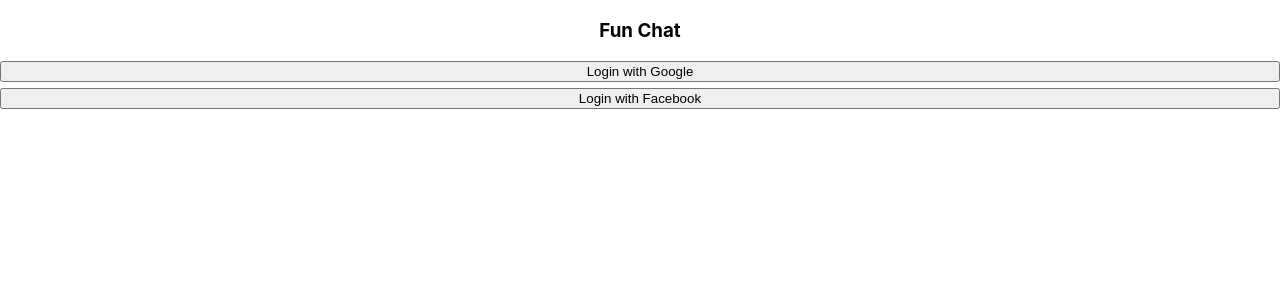
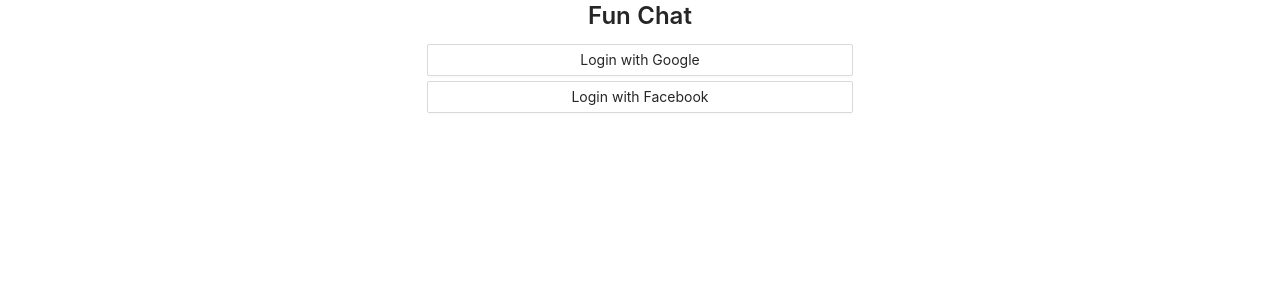
Before and after one commit to ndungx/react-chat-app, a React (Create React App) app: page / in a window 1280 px wide. Shown: the top 300 px of the page. Built offline with nearby package versions, Linux system fonts and the light colour scheme.

Commit message:
add antd.css

```diff
--- a/src/index.css
+++ b/src/index.css
@@ -1,13 +1,11 @@
+@import '~antd/dist/antd.css';
 body {
-  margin: 0;
-  font-family: -apple-system, BlinkMacSystemFont, 'Segoe UI', 'Roboto', 'Oxygen',
-    'Ubuntu', 'Cantarell', 'Fira Sans', 'Droid Sans', 'Helvetica Neue',
-    sans-serif;
-  -webkit-font-smoothing: antialiased;
-  -moz-osx-font-smoothing: grayscale;
+    margin: 0;
+    font-family: -apple-system, BlinkMacSystemFont, 'Segoe UI', 'Roboto', 'Oxygen', 'Ubuntu', 'Cantarell', 'Fira Sans', 'Droid Sans', 'Helvetica Neue', sans-serif;
+    -webkit-font-smoothing: antialiased;
+    -moz-osx-font-smoothing: grayscale;
 }
 
 code {
-  font-family: source-code-pro, Menlo, Monaco, Consolas, 'Courier New',
-    monospace;
+    font-family: source-code-pro, Menlo, Monaco, Consolas, 'Courier New', monospace;
 }
```
